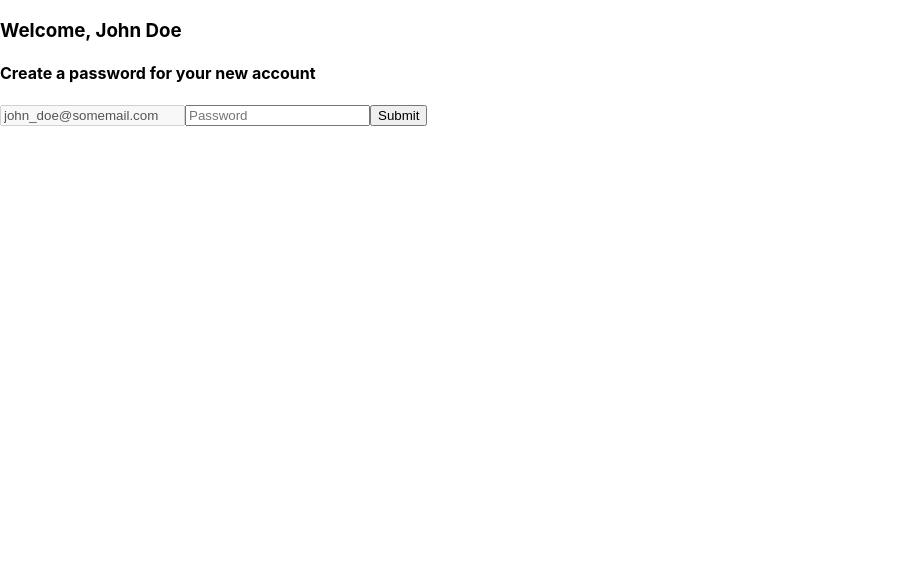
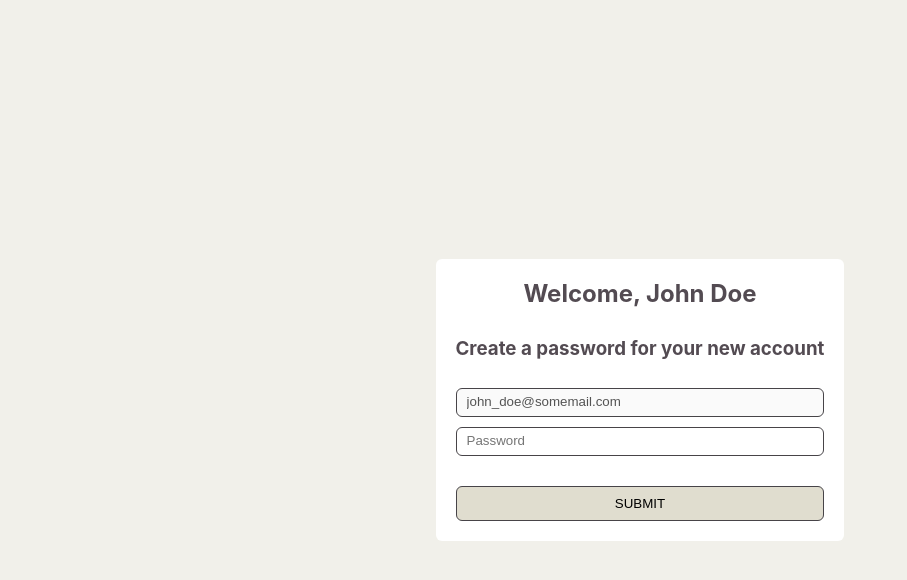
Before and after one commit to michaellutsenko/test-login, a React (Create React App) app: page /activation in a window 1280 px wide. Shown: the top 580 px of the page, without its empty margins (0-907 px from the left). Built offline with nearby package versions, Linux system fonts and the light colour scheme; the HTML template or start-up script is replaced by a standard one.

Commit message:
Add styles

```diff
--- a/src/domains/auth/AccountActivation.jsx
+++ b/src/domains/auth/AccountActivation.jsx
@@ -2,6 +2,8 @@ import React from 'react';
 import { useHistory } from 'react-router-dom';
 import { useForm } from 'react-hook-form';
 import { activateAccount } from '../../api';
+
+import styles from './auth.module.css';
 
 const AccountActivation = () => {
   const history = useHistory();
@@ -27,23 +29,30 @@ const AccountActivation = () => {
   };
 
   return accountActivated ? (
-    <div>
-      <h3>This activation link is no longer valid</h3>
-      <h4>We love you nonetheless :*</h4>
+    <div className={styles.container}>
+      <h2>This activation link is no longer valid</h2>
+      <h3>We love you nonetheless :*</h3>
     </div>
   ) : (
+    <div className={styles.container}>
       <form onSubmit={handleSubmit(onSubmit)}>
-      <h3>Welcome, John Doe</h3>
-      <h4>Create a password for your new account</h4>
+        <h2>Welcome, John Doe</h2>
+        <h3>Create a password for your new account</h3>
         <input
           ref={register}
           name="email"
           disabled={true}
           value="john_doe@somemail.com"
         />
-      <input ref={register} name="password" placeholder="Password" />
-      <input type="submit" value="Submit" />
+        <input
+          ref={register}
+          type="password"
+          name="password"
+          placeholder="Password"
+        />
+        <input className={styles.submit} type="submit" value="Submit" />
       </form>
+    </div>
   );
 };
 
--- a/src/domains/auth/Login.jsx
+++ b/src/domains/auth/Login.jsx
@@ -3,6 +3,8 @@ import { useHistory, Link, Redirect } from 'react-router-dom';
 import { useForm } from 'react-hook-form';
 import { signIn } from '../../api';
 import StorageContext from '../../storage';
+
+import styles from './auth.module.css';
 
 const Login = () => {
   const history = useHistory();
@@ -22,13 +24,15 @@ const Login = () => {
   return !!token ? (
     <Redirect to="/dashboard" />
   ) : (
-    <form onSubmit={handleSubmit(onSubmit)}>
-      <h3>Sign In</h3>
-      <input ref={register} name="email" placeholder="Email" />
-      <input ref={register} name="password" placeholder="Password" />
-      <Link to="/reset">Reset password</Link>
-      <input type="submit" value="Sign in" />
-    </form>
+    <div className={styles.container}>
+      <form onSubmit={handleSubmit(onSubmit)}>
+        <h2>Sign In</h2>
+        <input ref={register} name="email" placeholder="Email" />
+        <input ref={register} name="password" placeholder="Password" />
+        <Link to="/reset">Reset password</Link>
+        <input className={styles.submit} type="submit" value="Sign in" />
+      </form>
+    </div>
   );
 };
 
--- a/src/domains/auth/PasswordReset.jsx
+++ b/src/domains/auth/PasswordReset.jsx
@@ -1,6 +1,8 @@
 import React, { useState } from 'react';
 import { Link } from 'react-router-dom';
 import { requestMagicLink } from '../../api';
+
+import styles from './auth.module.css';
 
 const PasswordReset = () => {
   const [email, setEmail] = useState('');
@@ -17,22 +19,31 @@ const PasswordReset = () => {
   };
 
   return !linkToken ? (
-    <div>
+    <div className={styles.container}>
+      <div className={styles.form}>
         <h3>Password Reset</h3>
         <input
           placeholder="Email"
           value={email}
           onChange={(e) => setEmail(e.target.value)}
         />
-      <input type="button" onClick={submitMagicLinkRequest} value="Submit" />
+        <input
+          className={styles.submit}
+          type="button"
+          onClick={submitMagicLinkRequest}
+          value="Submit"
+        />
+      </div>
     </div>
   ) : (
-    <div>
+    <div className={styles.container}>
+      <div className={styles.magicLink}>
         {/* Just kidding with trademark, don't send your lawyers after me */}
-      <h3>Here is your magic link&trade;</h3>
-      <h4>Use it to reset your password</h4>
+        <h2>Here is your magic link&trade;</h2>
+        <h3>Use it to reset your password</h3>
         <Link to={`/activation/${linkToken}`}>/activation/{linkToken}</Link>
         <div>It's also been sent to your email, so you can do it later</div>
+      </div>
     </div>
   );
 };
--- a/src/domains/auth/auth.module.css
+++ b/src/domains/auth/auth.module.css
@@ -0,0 +1,76 @@
+.container {
+  height: 100%;
+  width: 100%;
+  display: flex;
+  flex-direction: column;
+  justify-content: center;
+  align-items: center;
+  color: #534b52;
+}
+
+form,
+.form,
+.magicLink {
+  min-width: 20%;
+  display: flex;
+  flex-direction: column;
+  gap: 10px;
+  align-items: stretch;
+
+  border-radius: 6px;
+  padding: 20px;
+  background-color: white;
+}
+
+form h2,
+.form h2 {
+  text-align: center;
+  margin: 0;
+}
+
+form a,
+.form a {
+  text-align: center;
+  text-decoration: none;
+  cursor: pointer;
+  text-transform: uppercase;
+  color: #534b52;
+  font-size: 0.8em;
+}
+
+input {
+  line-height: 2;
+  outline: none;
+  border: 1px solid #474448;
+  border-radius: 6px;
+  padding: 0 10px;
+}
+
+.submit {
+  margin-top: 20px;
+  background-color: #e0ddcf;
+  line-height: 2.5;
+  text-transform: uppercase;
+  cursor: pointer;
+}
+
+.submit:hover {
+  background-color: #f1f0ea;
+}
+
+.magicLink h2,
+.magicLink h3 {
+  text-align: center;
+  margin: 0.4em;
+}
+
+.magicLink a {
+  text-align: center;
+  font-size: 1.1em;
+  color: #534b52;
+  margin-bottom: 15px;
+}
+
+.magicLink div:last-of-type() {
+  font-size: 0.7em;
+}
--- a/src/domains/dashboard/Dashboard.jsx
+++ b/src/domains/dashboard/Dashboard.jsx
@@ -2,6 +2,8 @@ import React, { useContext } from 'react';
 import { useHistory, Redirect } from 'react-router-dom';
 import { signOut } from '../../api';
 import StorageContext from '../../storage';
+
+import styles from './dashboard.module.css';
 
 const Dashboard = () => {
   const history = useHistory();
@@ -9,9 +11,11 @@ const Dashboard = () => {
 
   return token ? (
     <div>
-      <div>
-        <span>John Doe</span>
+      <div className={styles.header}>
+        <span className={styles.dashboardCaption}>Dashboard</span>
+        <span className={styles.user}>John Doe</span>
         <span
+          className={styles.signOut}
           onClick={(e) => {
             e.preventDefault();
             e.stopPropagation();
--- a/src/domains/dashboard/dashboard.module.css
+++ b/src/domains/dashboard/dashboard.module.css
@@ -0,0 +1,34 @@
+.header {
+  position: relative;
+  height: 3em;
+  background-color: #2d232e;
+  display: flex;
+  gap: 10px;
+  justify-content: flex-end;
+  align-items: center;
+  color: #f1f0ea;
+}
+
+.header span {
+  display: inline;
+  padding: 15px;
+}
+
+.header .dashboardCaption {
+  position: absolute;
+  top: 0;
+  left: 0;
+}
+
+.user {
+  font-weight: bold;
+}
+
+.signOut {
+  text-transform: uppercase;
+  cursor: pointer;
+}
+
+.signOut:hover {
+  text-decoration: underline;
+}
--- a/src/index.css
+++ b/src/index.css
@@ -1,5 +1,11 @@
 /* Resetting css */
 @import-normalize;
+
+html,
+body,
+#root {
+  height: 100%;
+}
 
 body {
   margin: 0;
@@ -8,6 +14,7 @@ body {
     sans-serif;
   -webkit-font-smoothing: antialiased;
   -moz-osx-font-smoothing: grayscale;
+  background-color: #f1f0ea;
 }
 
 code {
```
Lines whose indentation alone changed are shown as unchanged.
